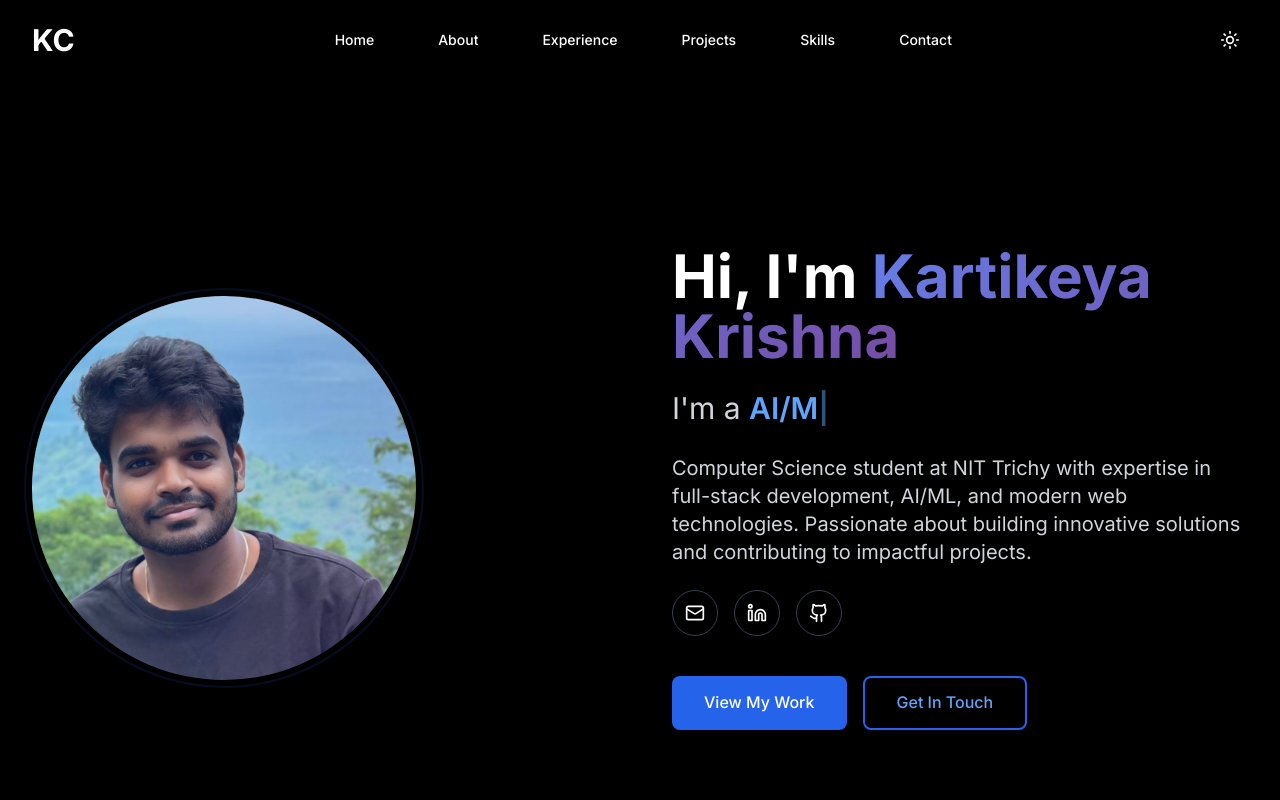
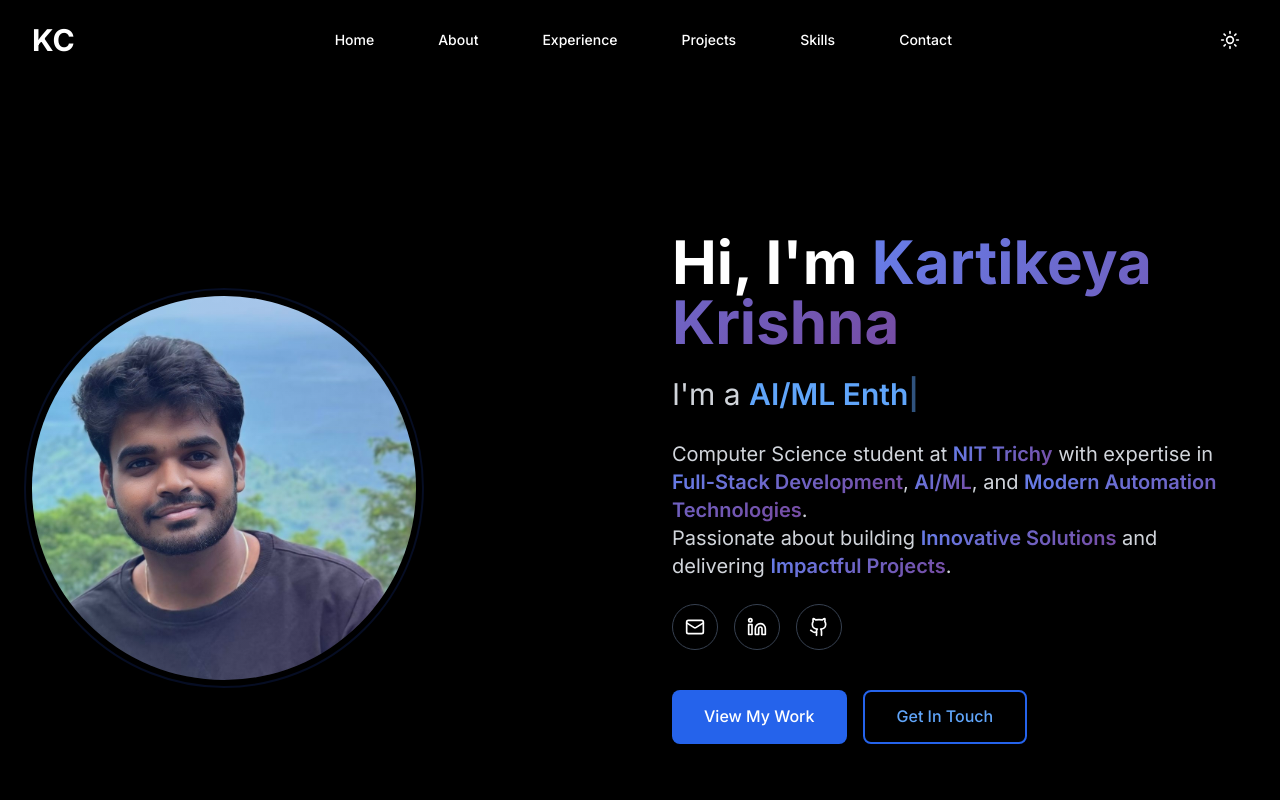
Before and after one commit to kartikeyakrishna/portfolio, a React (Vite) app: page / in a window 1280 px wide. Shown: the top 800 px of the page. Built offline with nearby package versions, Linux system fonts and the light colour scheme.

Commit message:
Enhance hero description: Add gradient highlights and staggered animations for key technical terms

```diff
--- a/src/components/Hero.tsx
+++ b/src/components/Hero.tsx
@@ -7,10 +7,9 @@ const Hero = () => {
   const [isDeleting, setIsDeleting] = useState(false);
 
   const texts = useMemo(() => [
+    'Python Developer',
+    'AI/ML Enthusiast',
     'Full Stack Developer',
-    'AI/ML Enthusiast',
-    'Python Developer',
-    'React Developer',
     'Problem Solver'
   ], []);
 
@@ -84,10 +83,20 @@ const Hero = () => {
             </div>
 
             {/* Description */}
-            <p className="text-base md:text-lg lg:text-xl text-gray-600 dark:text-gray-300 leading-relaxed max-w-2xl mx-auto lg:mx-0">
-              Computer Science student at NIT Trichy with expertise in full-stack development,
-              AI/ML, and modern web technologies. Passionate about building innovative solutions
-              and contributing to impactful projects.
+            <p className="text-base md:text-lg lg:text-xl text-gray-600 dark:text-gray-300 leading-relaxed max-w-2xl mx-auto lg:mx-0 animate-fade-in">
+              <span className="animate-slide-up" style={{animationDelay: '0.1s'}}>Computer Science student at </span>
+              <span className="text-gradient font-semibold animate-slide-up" style={{animationDelay: '0.2s'}}>NIT Trichy</span>
+              <span className="animate-slide-up" style={{animationDelay: '0.3s'}}> with expertise in </span>
+              <span className="text-gradient font-semibold animate-slide-up" style={{animationDelay: '0.4s'}}>Full-Stack Development</span>
+              <span className="animate-slide-up" style={{animationDelay: '0.5s'}}>, </span>
+              <span className="text-gradient font-semibold animate-slide-up" style={{animationDelay: '0.6s'}}>AI/ML</span>
+              <span className="animate-slide-up" style={{animationDelay: '0.7s'}}>, and </span>
+              <span className="text-gradient font-semibold animate-slide-up" style={{animationDelay: '0.8s'}}>Modern Automation Technologies</span>
+              <span className="animate-slide-up" style={{animationDelay: '0.9s'}}>.<br />Passionate about building </span>
+              <span className="text-gradient font-semibold animate-slide-up" style={{animationDelay: '1.0s'}}>Innovative Solutions</span>
+              <span className="animate-slide-up" style={{animationDelay: '1.1s'}}> and delivering </span>
+              <span className="text-gradient font-semibold animate-slide-up" style={{animationDelay: '1.2s'}}>Impactful Projects</span>
+              <span className="animate-slide-up" style={{animationDelay: '1.3s'}}>.</span>
             </p>
 
             {/* Social Links */}
```
